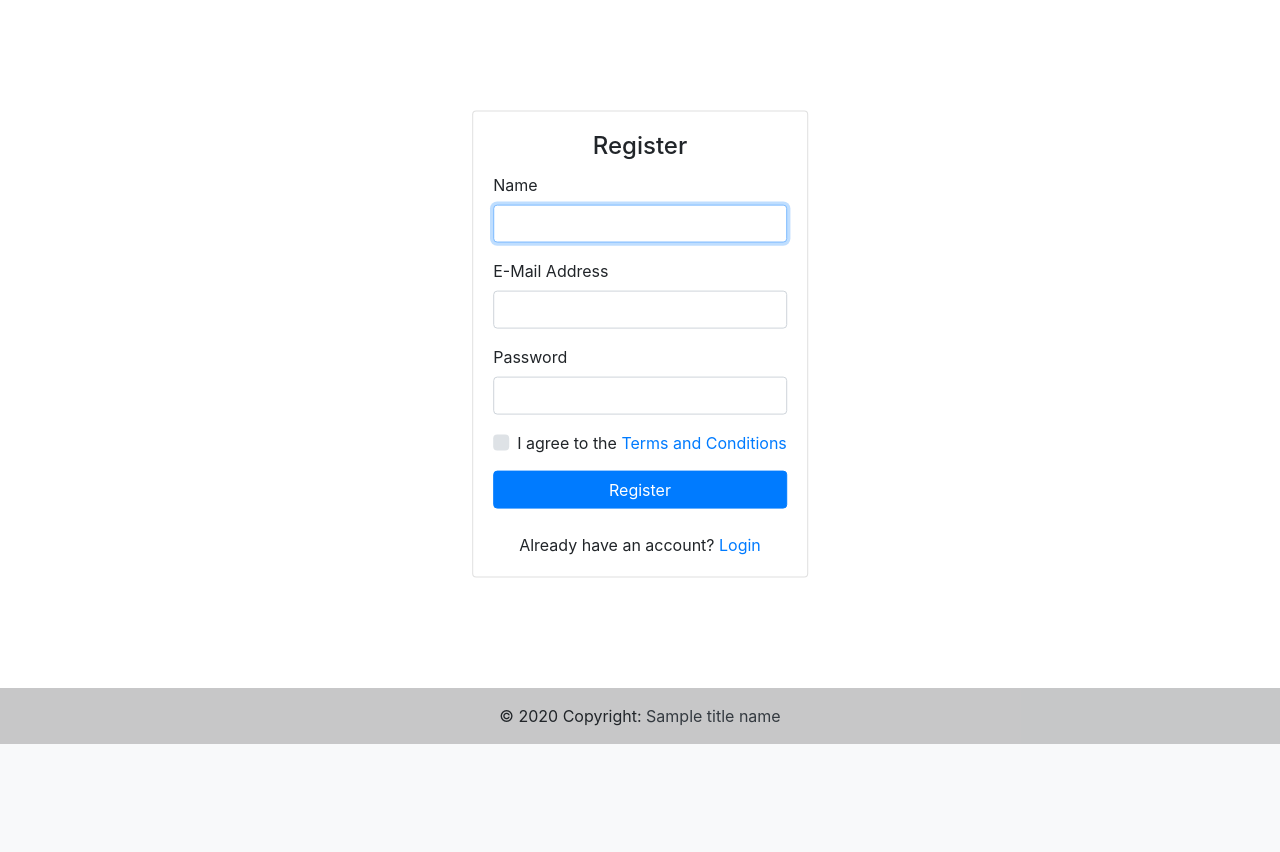
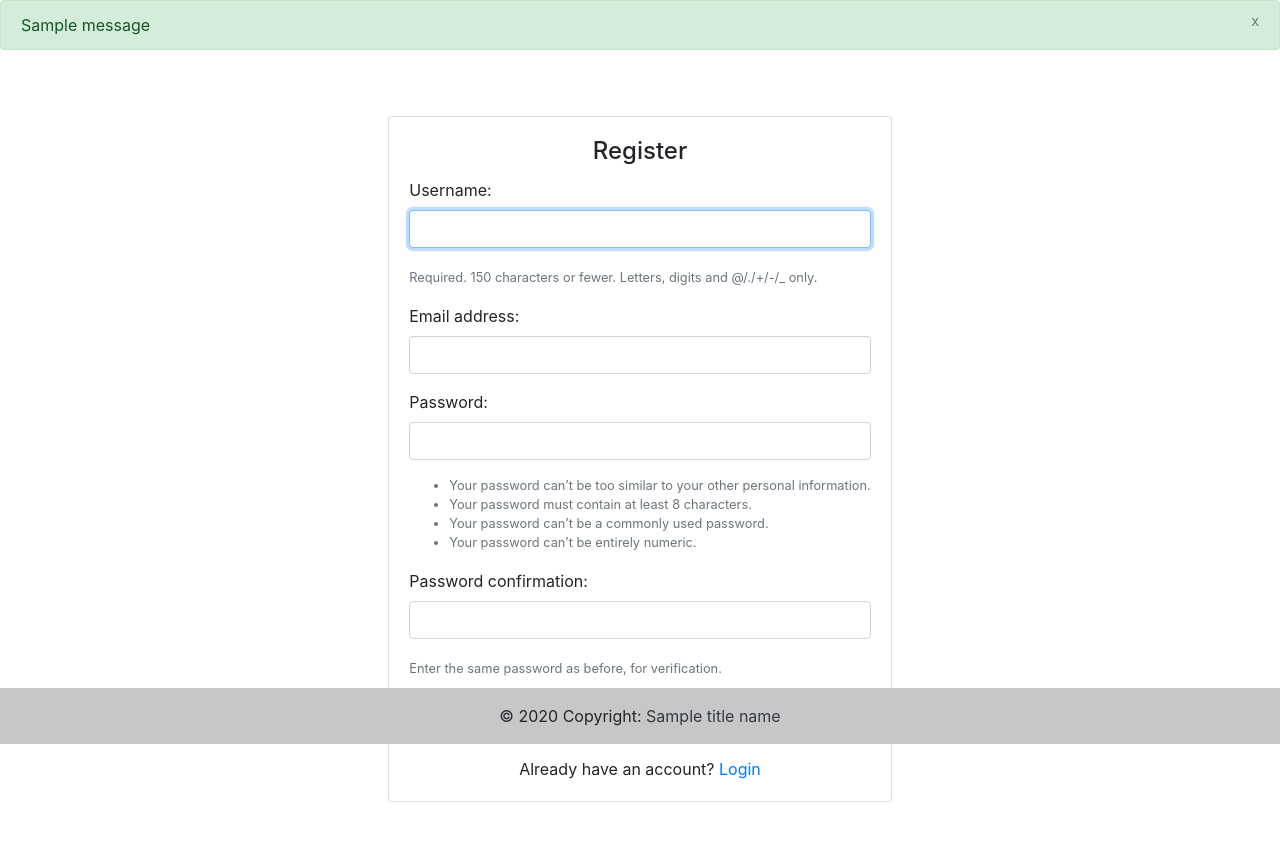
Before and after one commit to DaliusDeveikis/sda_project, a Django app: template templates/includes/register.html in a window 1280 px wide. Shown: the part 56-908 px from the top of the page. Before the commit the page ends 800 px from the top, so only its background shows below. Run offline with Django 3.2, Linux system fonts and the light colour scheme; the template is opened without the code that fills it: values that come from a table or form of the project are taken from there, most other values are stand-ins (such as "Sample title", 1, 10 or a date in 2020); one stand-in notice (Sample message) is shown; some libraries are stand-ins or nearby versions.

Commit message:
In views added django authenticate login and logout; created new form 'SignUpForm' with django UserCreatonForm added some widget;

```diff
--- a/accounts/forms.py
+++ b/accounts/forms.py
@@ -0,0 +1,31 @@
+from django.contrib.auth.forms import UserCreationForm
+from django.contrib.auth.models import User
+
+
+class SignUpForm(UserCreationForm):
+    class Meta:
+        model = User
+        fields = ('username', 'email', 'password1', 'password2')
+
+    def __init__(self, *args, **kwargs):
+        super(SignUpForm, self).__init__(*args, **kwargs)
+
+        self.fields['username'].widget.attrs['class'] = 'form-control'
+        self.fields[
+            'username'].help_text = '<div class="form-text text-muted"><small>Required. 150 characters or fewer. Letters, digits and @/./+/-/_ only.</small></div>'
+        self.fields['email'].widget.attrs['class'] = 'form-control'
+        self.fields['password1'].widget.attrs['class'] = 'form-control'
+        self.fields['password1'].help_text = '<div class="form-text text-muted">' \
+                                             '<small>' \
+                                             '<ul>' \
+                                             '<li>Your password can’t be too similar to your other personal information.</li>' \
+                                             '<li>Your password must contain at least 8 characters.</li>' \
+                                             '<li>Your password can’t be a commonly used password.</li>' \
+                                             '<li>Your password can’t be entirely numeric.</li>' \
+                                             '</ul>' \
+                                             '</small>' \
+                                             '</div>'
+        self.fields['password2'].widget.attrs['class'] = 'form-control'
+        self.fields['password2'].help_text = '<div class="form-text text-muted">' \
+                                             '<small>Enter the same password as before, for verification.</small>' \
+                                             '</div>'
--- a/accounts/urls.py
+++ b/accounts/urls.py
@@ -1,7 +1,9 @@
 from django.urls import path
-from . import views
+
+from accounts import views
 
 urlpatterns = [
-    path('register', views.register, name='register'),
-    path('login', views.login, name='login'),
+    path('register/', views.register_user, name='register'),
+    path('login/', views.login_user, name='login'),
+    path('logout/', views.logout_user, name='logout'),
 ]
--- a/templates/includes/navbar.html
+++ b/templates/includes/navbar.html
@@ -17,12 +17,27 @@
                 </li>
             </ul>
             <ul class="navbar-nav ml-auto ">
+
+                {% if user.is_authenticated %}
+
+                    <li class="nav-item">
+                        <a class="nav-link" href="{% url 'login' %}">My profile</a>
+                    </li>
+                    <li class="nav-item">
+                        <a class="nav-link" href="{% url 'logout' %}">Logout</a>
+                    </li>
+
+                {% else %}
+
                     <li class="nav-item">
                         <a class="nav-link" href="{% url 'login' %}">Login</a>
                     </li>
                     <li class="nav-item">
                         <a class="nav-link" href="{% url 'register' %}">Register</a>
                     </li>
+
+                {% endif %}
+
             </ul>
         </div>
     </nav>
--- a/templates/includes/register.html
+++ b/templates/includes/register.html
@@ -4,57 +4,16 @@
         <div class="container h-100">
             <div class="row justify-content-md-center h-100">
                 <div class="card-wrapper"
-                     style="position: absolute;
-                     top: 50%;
-                     left: 50%;
-                     transform: translate(-50%, -50%);
-                     -ms-transform: translate(-50%, -50%);
-                     -webkit-transform: translate(-50%, -50%);">
+                style="padding: 50px 50px">
                     <div class="card fat">
                         <div class="card-body">
                             <h4 class="card-title text-center">Register</h4>
-                            <form method="POST" class="my-login-validation" novalidate="">{% csrf_token %}
-                                <div class="form-group">
-                                    <label for="name">Name</label>
-                                    <input id="name" type="text" class="form-control" name="name" required autofocus>
-                                    <div class="invalid-feedback">
-                                        What's your name?
-                                    </div>
-                                </div>
-
-                                <div class="form-group">
-                                    <label for="email">E-Mail Address</label>
-                                    <input id="email" type="email" class="form-control" name="email" required>
-                                    <div class="invalid-feedback">
-                                        Your email is invalid
-                                    </div>
-                                </div>
-
-                                <div class="form-group">
-                                    <label for="password">Password</label>
-                                    <input id="password" type="password" class="form-control" name="password" required
-                                           data-eye>
-                                    <div class="invalid-feedback">
-                                        Password is required
-                                    </div>
-                                </div>
-
-                                <div class="form-group">
-                                    <div class="custom-checkbox custom-control">
-                                        <input type="checkbox" name="agree" id="agree" class="custom-control-input"
-                                               required="">
-                                        <label for="agree" class="custom-control-label">I agree to the <a href="#">Terms
-                                            and Conditions</a></label>
-                                        <div class="invalid-feedback">
-                                            You must agree with our Terms and Conditions
-                                        </div>
-                                    </div>
-                                </div>
-
+                            <form method="POST" action="{% url 'register' %}" class="my-login-validation" novalidate="">
+                                {% csrf_token %}
+                                {{ form.as_p }}
                                 <div class="form-group m-0">
-                                    <button type="submit" class="btn btn-primary btn-block">
-                                        Register
-                                    </button>
+                                    <input type="submit" value="Register" class="btn btn-primary btn-block">
+                                    </input>
                                 </div>
                                 <div class="mt-4 text-center">
                                     Already have an account? <a href="{% url 'login' %}">Login</a>
--- a/templates/pages/base.html
+++ b/templates/pages/base.html
@@ -13,7 +13,16 @@
 </head>
 <body>
 {% include 'includes/navbar.html' %}
-
+{% if messages %}
+    {% for message in messages %}
+        <div class="alert alert-success" role="alert">
+            <button class="close" data-dismiss="alert">
+                <small><sup>x</sup></small>
+            </button>
+            {{ message }}
+        </div>
+    {% endfor %}
+{% endif %}
 {% block content %}
 
 {% endblock %}
```
Also changed, not shown: accounts/views.py (+42 -5 lines), templates/includes/login.html (+3 -4 lines), templates/pages/index.html (+6 -1 lines). Lines whose indentation alone changed are shown as unchanged.
